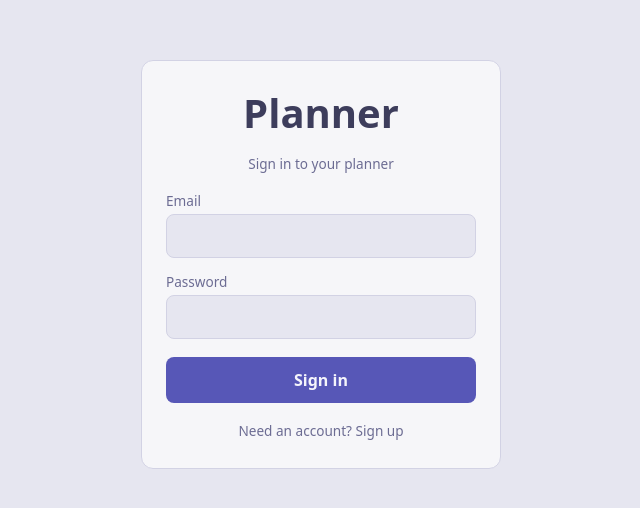
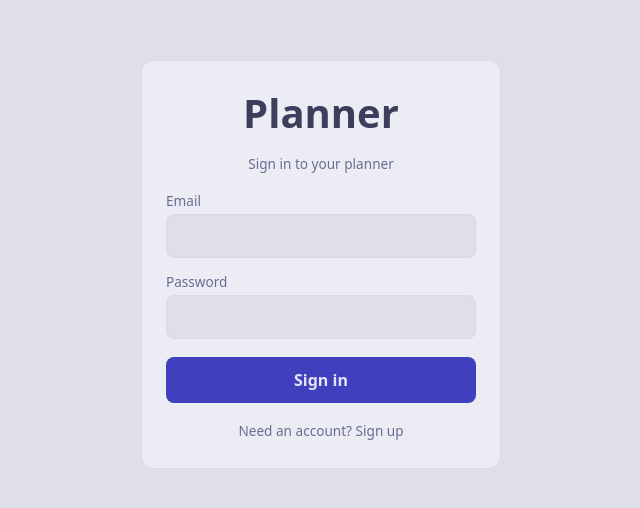
Before and after one commit to cristianloghin/Planner, a React (Vite) app: page / in a window 1280 px wide. Shown: the part 144-652 px from the top of the page, without its empty margins (319-959 px from the left). Built offline with nearby package versions, Linux system fonts and the light colour scheme; no server answers; a web font is replaced by a local one; what @mikrostack/router, @mikrostack/rst would draw is missing.

Commit message:
Updated styles

```diff
--- a/package.json
+++ b/package.json
@@ -19,7 +19,7 @@
   "dependencies": {
     "@fontsource-variable/google-sans-flex": "^5.3.1",
     "@mikrostack/router": "^0.9.1",
-    "@mikrostack/rst": "^2.0.0",
+    "@mikrostack/rst": "^2.0.1",
     "@supabase/supabase-js": "^2.108.2",
     "@tanstack/query-sync-storage-persister": "^5.101.2",
     "@tanstack/react-query": "^5.101.0",
--- a/src/assets/styles/tokens.css
+++ b/src/assets/styles/tokens.css
@@ -14,12 +14,10 @@
   color-scheme: light dark;
 
   /* ---- Brand & status (theme-independent) ---- */
-  --accent: hsl(240 40% 53%);
-  --on-accent: hsl(240 50% 97%); /* text/icons on a coloured block or accent button */
-  --danger: hsl(0 80% 50%);
-  --danger-glow: hsl(0 84% 60% / 0.25);
-  --warning: hsl(35 100% 50%);
-  --now: hsl(0 50% 50%); /* current-time line */
+  --accent: light-dark(hsl(240 50% 50%), hsl(240 50% 75%));
+  --on-accent: light-dark(hsl(240 50% 93%), hsl(240 50% 15%)); /* text/icons on a coloured block or accent button */
+  --danger: light-dark(hsl(350 80% 50%), hsl(350 80% 75%));
+  --now: light-dark(hsl(350, 75%, 45%), hsl(350, 75%, 60%)); /* current-time line */
 
   /* ---- Typography ---- */
   --font: "Google Sans Flex Variable", system-ui, -apple-system, "Segoe UI", Roboto, sans-serif;
@@ -36,17 +34,17 @@
   --fs-3xl: 2.5rem;
 
   /* ---- Surfaces: dark theme (default) ---- */
-  --bg: hsl(240 15% 11%);
-  --surface: hsl(240 15% 14%);
+  --bg: light-dark(hsl(240 25% 90%), hsl(240 15% 5%));
+  --surface: light-dark(hsl(240 25% 94%), hsl(240 15% 15%));
   --surface-2: hsl(240 25% 25%);
-  --border: hsl(240 20% 20%);
+  --border: light-dark(hsl(240 25% 88%), hsl(240 20% 30%));
   --text: hsl(240 15% 91%);
   --muted: hsl(240 5% 65%);
   --grid-line: hsl(240 15% 65% / 0.09);
   --grid-line-strong: hsl(240 15% 65% / 0.22);
   --overlay: hsl(240 84% 5% / 0.6);
   --shadow: hsl(240 15% 3% / 0.45);
-  --danger-border: hsl(0 63% 31%);
+  --danger-border: hsl(350 63% 31%);
 
   /* ---- Layout ---- */
   --radius: 12px;
@@ -57,16 +55,13 @@
 
 @media (prefers-color-scheme: light) {
   :root {
-    --bg: hsl(240 25% 92%);
-    --surface: hsl(240 20% 97%);
     --surface-2: hsl(240 25% 94%);
-    --border: hsl(240 25% 86%);
     --text: hsl(240 20% 30%);
     --muted: hsl(240 15% 50%);
     --grid-line: hsl(240 15% 35% / 0.1);
     --grid-line-strong: hsl(240 15% 35% / 0.22);
     --overlay: hsl(240 47% 11% / 0.4);
     --shadow: hsl(240 47% 11% / 0.18);
-    --danger-border: hsl(0 94% 82%);
+    --danger-border: hsl(350 94% 82%);
   }
 }
--- a/src/domains/events/components/OccurrenceRow.module.css
+++ b/src/domains/events/components/OccurrenceRow.module.css
@@ -21,6 +21,7 @@
   flex: none;
   min-width: 6.5em;
   font-size: var(--fs-sm);
+  font-stretch: 75%;
   font-variant-numeric: tabular-nums;
   color: var(--muted);
 }
@@ -28,7 +29,7 @@
 .title {
   flex: 1;
   min-width: 0;
-  font-weight: 600;
+  font-weight: 500;
   white-space: nowrap;
   overflow: hidden;
   text-overflow: ellipsis;
--- a/src/domains/events/components/TemplateList.module.css
+++ b/src/domains/events/components/TemplateList.module.css
@@ -21,6 +21,9 @@
   display: flex;
   align-items: center;
   gap: 10px;
+  background-color: var(--surface);
+  border-radius: 8px;
+  padding: 12px;
 }
 
 .info {
@@ -50,18 +53,22 @@
   font-size: var(--fs-sm);
 }
 
-.delete {
+.button {
   flex: none;
-  padding: 0 10px;
-  font-size: var(--fs-sm);
-  color: var(--muted);
+  display: flex;
+  padding: 6px;
+  color: var(--accent);
   background: none;
-  border: 1px solid var(--border);
+  border: none;
   border-radius: 8px;
   cursor: pointer;
 }
 
-.delete:hover {
+.button.delete {
+  color: var(--danger);
+}
+
+.button:active {
   color: var(--text);
 }
 
--- a/src/domains/events/components/TemplateList.tsx
+++ b/src/domains/events/components/TemplateList.tsx
@@ -1,3 +1,5 @@
+import { Edit, Trash2 } from 'lucide-react'
+import { cx } from '../../../assets/utils/cx'
 import styles from './TemplateList.module.css'
 
 /** One row of the list: a template, described. */
@@ -39,22 +41,25 @@ export function TemplateList({
       ) : (
         items.map((t) => (
           <div className={styles.row} key={t.id}>
+            <div className={styles.info}>
+              <strong>{t.title || 'Untitled template'}</strong>
+              {t.meta && <span className={styles.meta}>{t.meta}</span>}
+            </div>
             <button
               type="button"
-              className={styles.info}
+              className={cx(styles.button, styles.delete)}
+              onClick={() => onDelete(t.id)}
+              aria-label={`Delete template ${t.title || 'Untitled'}`}
+            >
+              <Trash2 size={20} />
+            </button>
+            <button
+              type="button"
+              className={styles.button}
               onClick={() => onOpen(t.id)}
               aria-label={`Edit template ${t.title || 'Untitled'}`}
             >
-              <strong>{t.title || 'Untitled template'}</strong>
-              {t.meta && <span className={styles.meta}>{t.meta}</span>}
-            </button>
-            <button
-              type="button"
-              className={styles.delete}
-              onClick={() => onDelete(t.id)}
-              aria-label={`Delete template ${t.title || 'Untitled'}`}
-            >
-              Delete
+              <Edit size={20} />
             </button>
           </div>
         ))
--- a/src/routes/MonthRoute.tsx
+++ b/src/routes/MonthRoute.tsx
@@ -134,6 +134,7 @@ export function MonthRoute() {
         onNavigate={(delta) => goToMonth(addMonths(cursor, delta))}
         onGoToday={() => goToMonth(startOfMonth(today))}
         todayActive={isSameMonth(today, cursor)}
+        isMonth
       >
         <CalendarView.Header.Search>
           <EventSearch onPick={openSearchHit} />
--- a/src/views/Calendar.module.css
+++ b/src/views/Calendar.module.css
@@ -117,14 +117,21 @@
   min-height: 0;
   overflow-y: auto;
   overflow-x: hidden;
-  padding: 0 max(16px, env(safe-area-inset-left));
+  padding: 0 max(16px, env(safe-area-inset-left)) 16px;
   /* WebKit/iOS: establish the scroll region on first paint. */
   transform: translateZ(0);
+  display: flex;
+  flex-direction: column;
 }
 
 .grid {
+  flex: 0;
   display: flex;
   padding-top: 16px;
+}
+
+.grid.noTopPadding {
+  padding-top: 0;
 }
 
 /* The fixed column beside the pages (a time gutter). Its width is a token so
--- a/src/views/Calendar.tsx
+++ b/src/views/Calendar.tsx
@@ -18,6 +18,7 @@ interface CalendarViewProps {
   zoom?: SwipeZoom
   /** Minute to scroll to on first mount; unset leaves the scroller at the top. */
   initialMinute?: number
+  isMonth?: boolean
 }
 
 /** The column template for lanes with the given relative widths. */
@@ -153,6 +154,7 @@ export const CalendarView = createLayout(
       gutterLabel,
       zoom,
       initialMinute,
+      isMonth = false,
     }: CalendarViewProps,
     { slots },
   ) => {
@@ -270,7 +272,7 @@ export const CalendarView = createLayout(
               </div>
             </div>
           )}
-          <div className={styles.grid}>
+          <div className={cx(styles.grid, isMonth ? styles.noTopPadding : null)}>
             {slots.Gutter.filled && <div className={styles.gutter}>{slots.Gutter}</div>}
             {/* The gutter stays put; only the pages slide during a swipe. */}
             <div className={styles.clip}>
--- a/src/views/DayPeek.module.css
+++ b/src/views/DayPeek.module.css
@@ -1,11 +1,14 @@
 /* Sits under the month grid, aligned with its cells (past the week-number
    column and the grid's gap). */
 .DayPeek {
+  flex: 1;
   display: flex;
   flex-direction: column;
   gap: 8px;
-  margin-left: calc(var(--gutter-w) + 5px);
-  padding-bottom: 16px;
+  padding: 8px 12px 12px;
+  background-color: var(--surface);
+  border-radius: 12px;
+  border: 1px solid var(--border);
 }
 
 .head {
--- a/src/views/DayPeek.tsx
+++ b/src/views/DayPeek.tsx
@@ -21,7 +21,7 @@ export const DayPeekView = createLayout(
       <header className={styles.head}>
         <strong className={styles.title}>{slots.Title}</strong>
         <button type="button" className={styles.open} onClick={onOpen} aria-label={openLabel}>
-          <ChevronRight size={20} />
+          <ChevronRight size={24} />
         </button>
       </header>
       <div className={styles.rows}>{slots.Row}</div>
--- a/src/views/MonthGrid.module.css
+++ b/src/views/MonthGrid.module.css
@@ -1,7 +1,8 @@
 .MonthGrid {
+  flex: 0;
   display: grid;
-  grid-template-columns: var(--gutter-w) repeat(7, minmax(0, 1fr));
-  gap: 5px;
+  grid-template-columns: calc(var(--gutter-w) - 2px) repeat(7, minmax(0, 1fr));
+  gap: 2px;
   align-content: start;
   padding-bottom: 16px;
 }
@@ -9,8 +10,9 @@
 .weekNumber {
   align-self: center;
   text-align: center;
-  font-size: var(--fs-2xs);
-  font-weight: 600;
+  font-size: var(--fs-sm);
+  font-weight: 500;
+  font-stretch: 75%;
   color: var(--muted);
 }
 
@@ -32,22 +34,21 @@
 }
 
 .cell.today {
+  color: var(--accent);
   border-color: var(--accent);
   box-shadow: inset 0 0 0 1px var(--accent);
 }
 
 .cell.selected {
-  border-color: var(--accent);
-  background: color-mix(in oklab, var(--accent) 15%, var(--surface));
+  color: var(--text);
+  border-color: var(--text);
+  box-shadow: inset 0 0 0 1px var(--text);
+  background: var(--surface-2);
 }
 
 .date {
   font-size: var(--fs-base);
   font-weight: 600;
-}
-
-.cell.today .date {
-  color: var(--accent);
 }
 
 /* One bar per all-day occurrence, edge to edge across the cell. */
```
Also changed, not shown: 1 other file (tests, documents, lock files or other folders).
